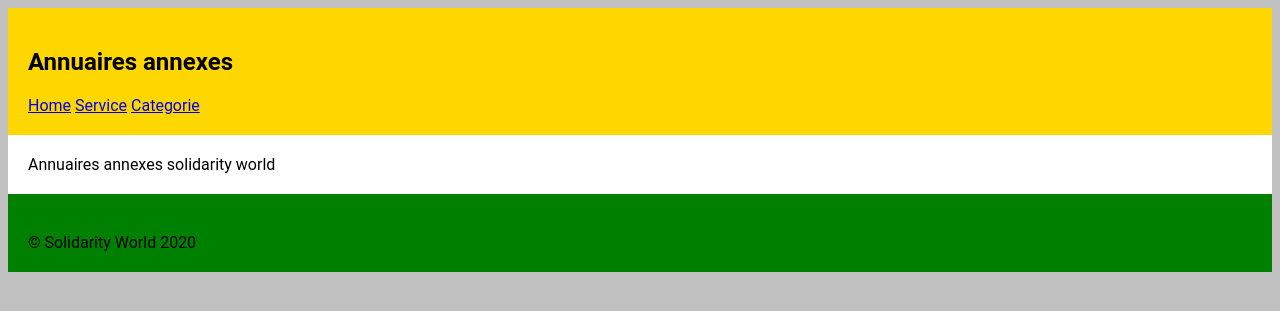
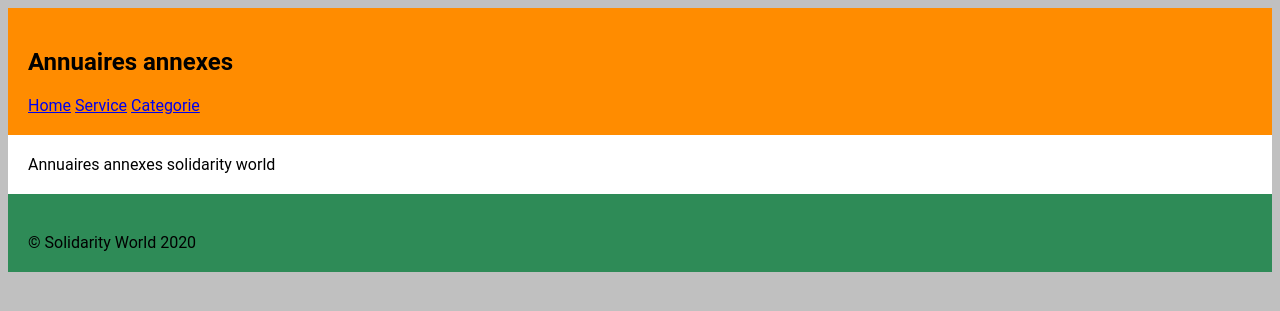
Before and after one commit to mmarcwabo/annuaires-sw, a PHP site: page /annuaires-sw/ in a window 1280 px wide. Shown: the top 311 px of the page. Run offline with PHP 8.4, Linux system fonts and the light colour scheme; some libraries are stand-ins or nearby versions.

Commit message:
Update main css
Add colors to header and footer zones

```diff
--- a/style/css/main.css
+++ b/style/css/main.css
@@ -10,7 +10,7 @@ body{
 
 #header{
     padding: 20px;
-    background: gold;
+    background: darkorange;
 
 }
 
@@ -20,6 +20,6 @@ body{
 }
 
 #footer{
-    background: green;
+    background: seagreen;
     padding: 20px;
 }
```
